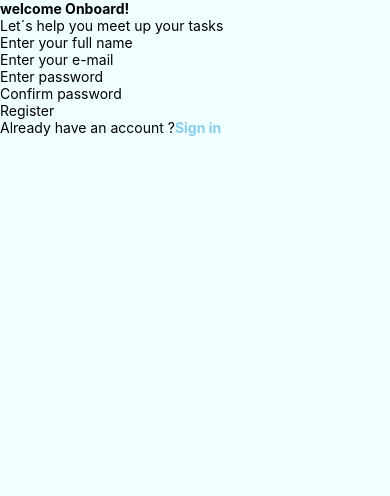
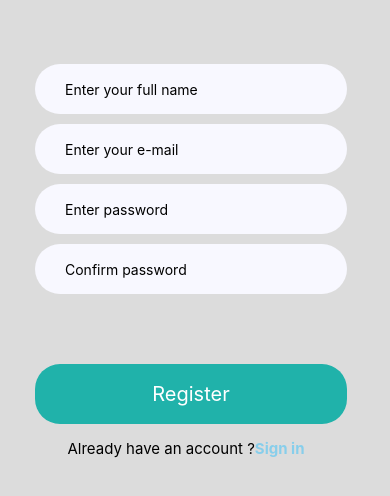
Before and after one commit to DiegoMedina2019/rn_proyecto_final, a React Native app: screen / in a window 390 px wide. Shown: the top 496 px of the page. Built offline with nearby package versions, Linux system fonts and the light colour scheme.

Commit message:
se termino el maquetado de las vistas de register y login

```diff
--- a/App.js
+++ b/App.js
@@ -1,18 +1,20 @@
 import { StatusBar } from 'expo-status-bar';
 import { StyleSheet, Text, View } from 'react-native';
+import Login from './views/login/Login';
 import Register from './views/register/Register';
 
 export default function App() {
   return (
-    <Register />
+    <View style={styles.container}>
+      <Register />
+      {/* <Login /> */}
+    </View>
   );
 }
 
 const styles = StyleSheet.create({
   container: {
     flex: 1,
-    backgroundColor: '#fff',
-    alignItems: 'center',
-    justifyContent: 'center',
+    backgroundColor:`#dcdcdc`,
   },
 });
--- a/components/Button.js
+++ /dev/null
@@ -1,12 +0,0 @@
-import React from 'react'
-import { Text, Touchable, TouchableOpacity } from 'react-native'
-
-const Button = ({text}) => {
-  return (
-    <TouchableOpacity>
-        <Text>{text}</Text>
-    </TouchableOpacity>
-  )
-}
-
-export default Button
--- /dev/null
+++ b/components/Button.jsx
@@ -0,0 +1,27 @@
+import React from 'react'
+import { StyleSheet, Text, Touchable, TouchableOpacity } from 'react-native'
+
+const Button = ({text}) => {
+  return (
+    <TouchableOpacity style={styleBtn.btn}>
+        <Text style={{color:"white",fontSize:20}}>
+          {text}
+        </Text>
+    </TouchableOpacity>
+  )
+}
+
+const styleBtn= new StyleSheet.create({
+  btn: {
+      height: 60,
+      margin: 5,
+      borderRadius:25,
+      padding: 10,
+      width:"100%",
+      backgroundColor:`#20b2aa`,
+      alignItems:'center',
+      justifyContent:'center'
+    },
+});
+
+export default Button
--- /dev/null
+++ b/components/Input.jsx
@@ -0,0 +1,24 @@
+import React from 'react'
+import { StyleSheet, TextInput } from 'react-native';
+
+const Input = ({placeholder}) => {
+  return (
+    <TextInput
+        style={styleInput.input}
+        placeholder={placeholder}
+    />
+  )
+}
+
+const styleInput = new StyleSheet.create({
+    input: {
+        height: 50,
+        margin: 5,
+        borderRadius:50,
+        paddingLeft: 30,
+        backgroundColor:`#f8f8ff`,
+        width:"100%"
+      },
+});
+
+export default Input
--- /dev/null
+++ b/views/login/Login.jsx
@@ -0,0 +1,66 @@
+import React from 'react'
+import { Image, StyleSheet, Text, TextInput, Touchable, View } from 'react-native'
+import Button from '../../components/Button';
+import Input from '../../components/Input';
+
+const Login = () => {
+  return (
+    <View >
+      <View style={estiloLogin.seccImg}>
+        <Image
+          source={require('../../assets/images/elipse.png')}
+        />
+      </View>
+      <View style={estiloLogin.vista}>
+        <View>
+          <Text style={{fontWeight:'bold',alignSelf:'center',fontSize:25,marginBottom:20}}>
+            Welcome Back!
+          </Text>
+          <Image
+            source={require('../../assets/images/login.png')}
+            style={{width: 200, height: 200,alignSelf:'center'}}
+          />
+        </View>
+
+        <View style={{marginBottom:10,marginTop:10}}>
+          <Input  placeholder={"Enter your e-mail"}/>
+          <Input  placeholder={"Confirm password"}/>
+        </View>
+
+        <View>
+
+          <Text style={{color:'skyblue',fontWeight:'bold',fontSize:15,marginBottom:40,marginTop:40,justifyContent:'center',alignSelf:'center'}} >
+              Forget Password
+          </Text>
+
+          <Button text={"Log in"}/>
+
+          <Text style={{fontSize:15,justifyContent:'center',alignSelf:'center',marginTop:10}}>
+            Don´t have an account ?
+            <Text style={{color:'skyblue',fontWeight:'bold',fontSize:15}} >
+               Sign up
+            </Text>
+          </Text>
+        </View>
+      </View>
+
+    </View>
+  )
+}
+
+const estiloLogin = new StyleSheet.create({
+  vista:{
+    width:"80%",
+    justifyContent:'center',
+    alignContent:'center',
+    alignSelf:'center'
+   // margin:30
+  },
+  seccImg:{
+    right:50,
+    marginLeft:-40,
+    marginTop:-90
+  }
+});
+
+export default Login
--- a/views/register/Register.js
+++ /dev/null
@@ -1,42 +0,0 @@
-import React from 'react'
-import { StyleSheet, Text, TextInput, Touchable, View } from 'react-native'
-import Button from '../../components/Button';
-
-const Register = () => {
-  return (
-    <View style={estiloRegister.contenedor}>
-      <Text style={{fontWeight:'bold'}}>welcome Onboard!</Text>
-      <Text>Let´s help you meet up your tasks</Text>
-
-      {/* Inputs */}
-      <TextInput  placeholder={"Enter your full name"}/>
-      <TextInput  placeholder={"Enter your e-mail"}/>
-      <TextInput  placeholder={"Enter password"}/>
-      <TextInput  placeholder={"Confirm password"}/>
-
-
-      {/* Buton */}
-      <Button text={"Register"}/>
-
-      <Text>Already have an account ?
-        <Text style={{color:'skyblue',fontWeight:'bold'}} >
-          Sign in
-        </Text>
-      </Text>
-
-    </View>
-  )
-}
-
-const estiloRegister = new StyleSheet.create({
-  contenedor:{
-    flex:1,
-    backgroundColor:'#f0ffff',
-
-  },
-  fuente:{
-
-  }
-});
-
-export default Register
--- /dev/null
+++ b/views/register/Register.jsx
@@ -0,0 +1,63 @@
+import React from 'react'
+import { Image, StyleSheet, Text, TextInput, Touchable, View } from 'react-native'
+import Button from '../../components/Button';
+import Input from '../../components/Input';
+
+const Register = () => {
+  return (
+    <View >
+      <View style={estiloRegister.seccImg}>
+        <Image
+          //style={{margin:0,padding:0}}
+          source={require('../../assets/images/elipse.png')}
+        />
+      </View>
+      <View style={estiloRegister.vista}>
+        <View>
+          <Text style={{fontWeight:'bold',alignSelf:'center',fontSize:25}}>
+            Welcome Onboard!
+          </Text>
+          <Text style={{alignSelf:'center',fontSize:15,marginTop:10}}>
+            Let´s help you meet up your tasks
+          </Text>
+        </View>
+
+        <View style={{marginBottom:60,marginTop:60}}>
+          <Input  placeholder={"Enter your full name"}/>
+          <Input  placeholder={"Enter your e-mail"}/>
+          <Input  placeholder={"Enter password"}/>
+          <Input  placeholder={"Confirm password"}/>
+        </View>
+
+        <View>
+          <Button text={"Register"}/>
+
+          <Text style={{fontSize:15,justifyContent:'center',alignSelf:'center',marginTop:10}}>
+            Already have an account ?
+            <Text style={{color:'skyblue',fontWeight:'bold',fontSize:15}} >
+               Sign in
+            </Text>
+          </Text>
+        </View>
+      </View>
+
+    </View>
+  )
+}
+
+const estiloRegister = new StyleSheet.create({
+  vista:{
+    width:"80%",
+    justifyContent:'center',
+    alignContent:'center',
+    margin:30
+  },
+  seccImg:{
+    //height:"25%",
+    right:50,
+    marginLeft:-40,
+    marginTop:-90
+  }
+});
+
+export default Register
```
